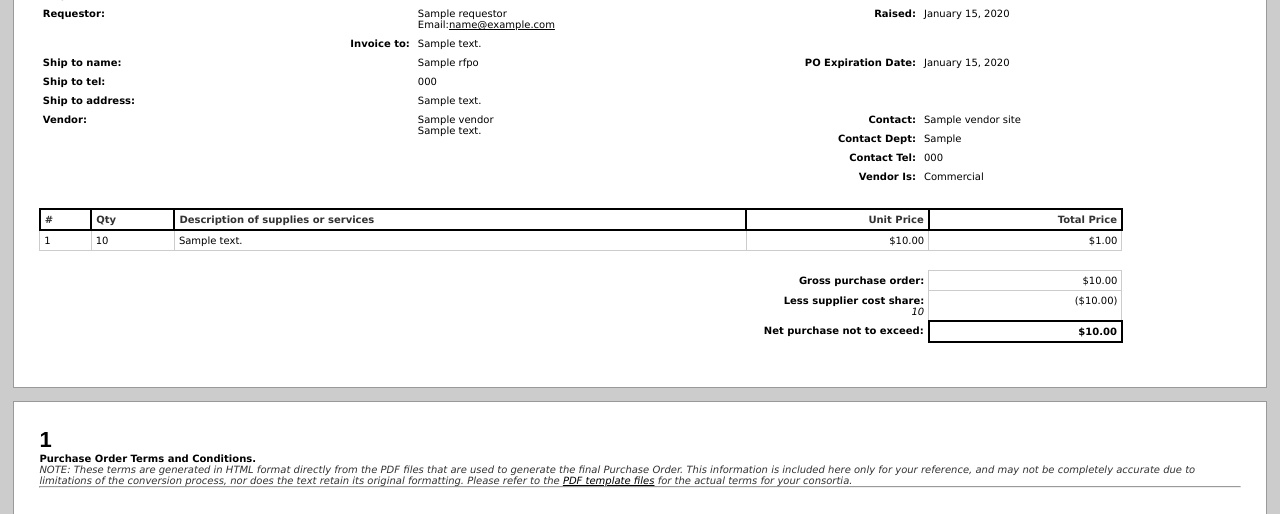
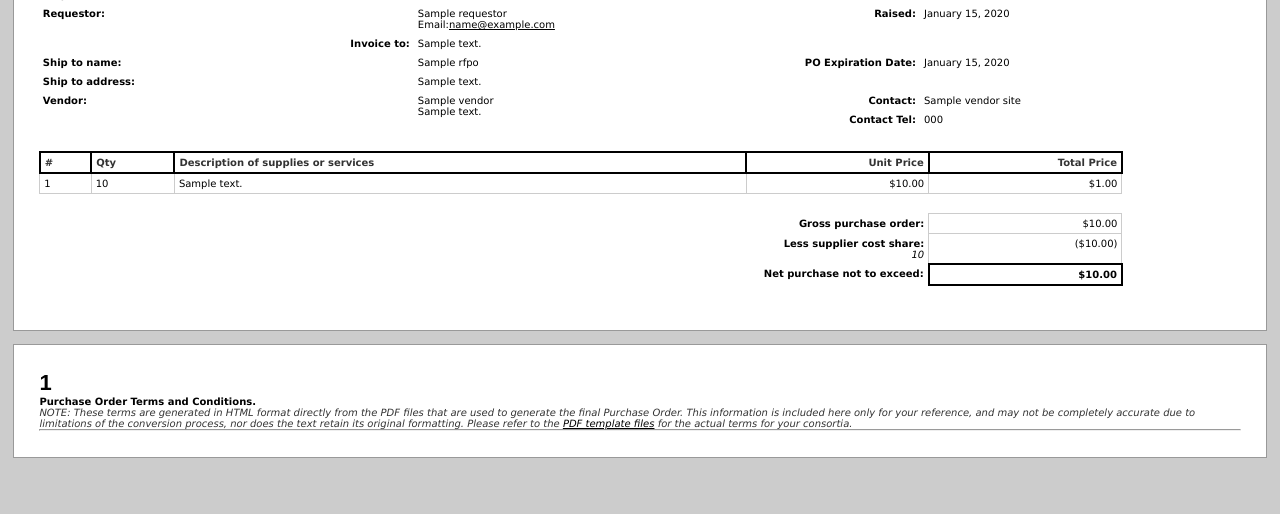
Before and after one commit to luckyjohnb/rfpo-application, a Flask app: template templates/app/rfpo_preview.html in a window 1280 px wide. Shown: the part 153-667 px from the top of the page. Run offline with Flask 3, Linux system fonts and the light colour scheme; the template is opened without the code that fills it: most values are stand-ins (such as "Sample title", 1, 10 or a date in 2020).

Commit message:
fix: remove remaining hidden fields from RFPO preview templates
Removed fields that the PDF generator never renders but were still
showing in the HTML preview:
- Contact Dept (vendor)
- Contact Fax (vendor) — removed in prior commit
- Ship to tel
- Vendor Is (university/commercial)

Fixed vendor rowspan from 5 to 3 to match remaining rows.
Applied to both admin and user app preview templates.

```diff
--- a/templates/app/rfpo_preview.html
+++ b/templates/app/rfpo_preview.html
@@ -236,18 +236,13 @@
             </tr>
 
             <tr class="cell">
-                <td><p id="shipto_tel"><b>Ship to tel:</b></p></td>
-                <td><p>{{ rfpo.shipto_tel or '' }}</p></td>
-            </tr>
-
-            <tr class="cell">
                 <td nowrap><p id="shipto_address"><b>Ship to address:</b></p></td>
                 <td><p>{{ rfpo.shipto_address|replace('\n', '<br />')|safe if rfpo.shipto_address else '' }}</p></td>
             </tr>
 
             <tr class="cell">
-                <td rowspan="5" nowrap><p id="vendor_name"><b>Vendor:</b></p></td>
-                <td rowspan="5">
+                <td rowspan="3" nowrap><p id="vendor_name"><b>Vendor:</b></p></td>
+                <td rowspan="3">
                     <p>
                         {% if vendor %}
                             {{ vendor.company_name }}<br/>
@@ -277,17 +272,6 @@
             </tr>
 
             <tr class="cell">
-                <td style="text-align:right" nowrap><p id="delivery"><b>Contact Dept:</b></p></td>
-                <td><p>
-                    {% if vendor_site %}
-                        {{ vendor_site.contact_dept or '' }}
-                    {% elif vendor %}
-                        {{ vendor.contact_dept or '' }}
-                    {% endif %}
-                </p></td>
-            </tr>
-
-            <tr class="cell">
                 <td style="text-align:right" nowrap><p id="delivery"><b>Contact Tel:</b></p></td>
                 <td><p>
                     {% if vendor_site %}
@@ -300,14 +284,6 @@
                 </p></td>
             </tr>
 
-            <tr class="cell">
-                <td style="text-align:right" nowrap><p id="delivery"><b>Vendor Is:</b></p></td>
-                <td><p>
-                    {% if vendor %}
-                        {% if vendor.is_university %}University{% else %}Commercial{% endif %}
-                    {% endif %}
-                </p></td>
-            </tr>
         </table>
 
         &#160;<br />&#160;
```
Also changed, not shown: templates/admin/rfpo_preview.html (+2 -26 lines).
